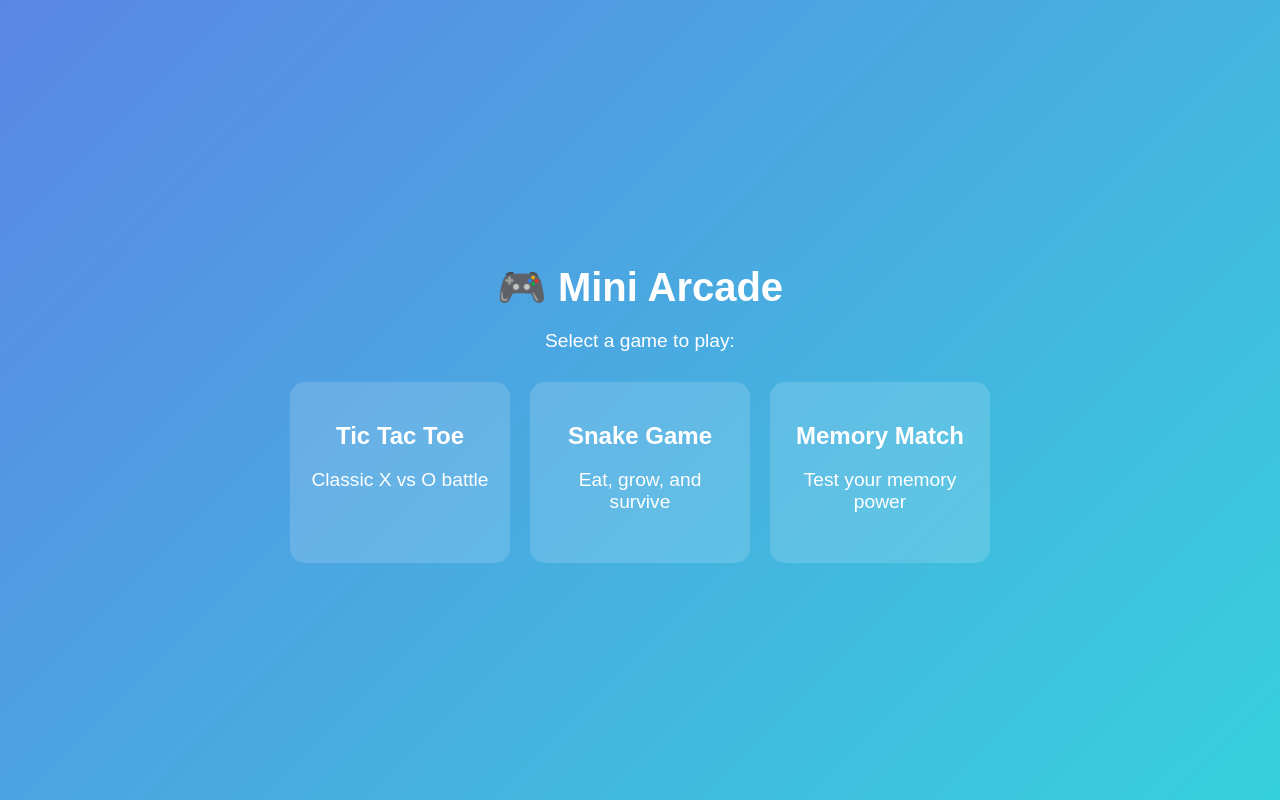
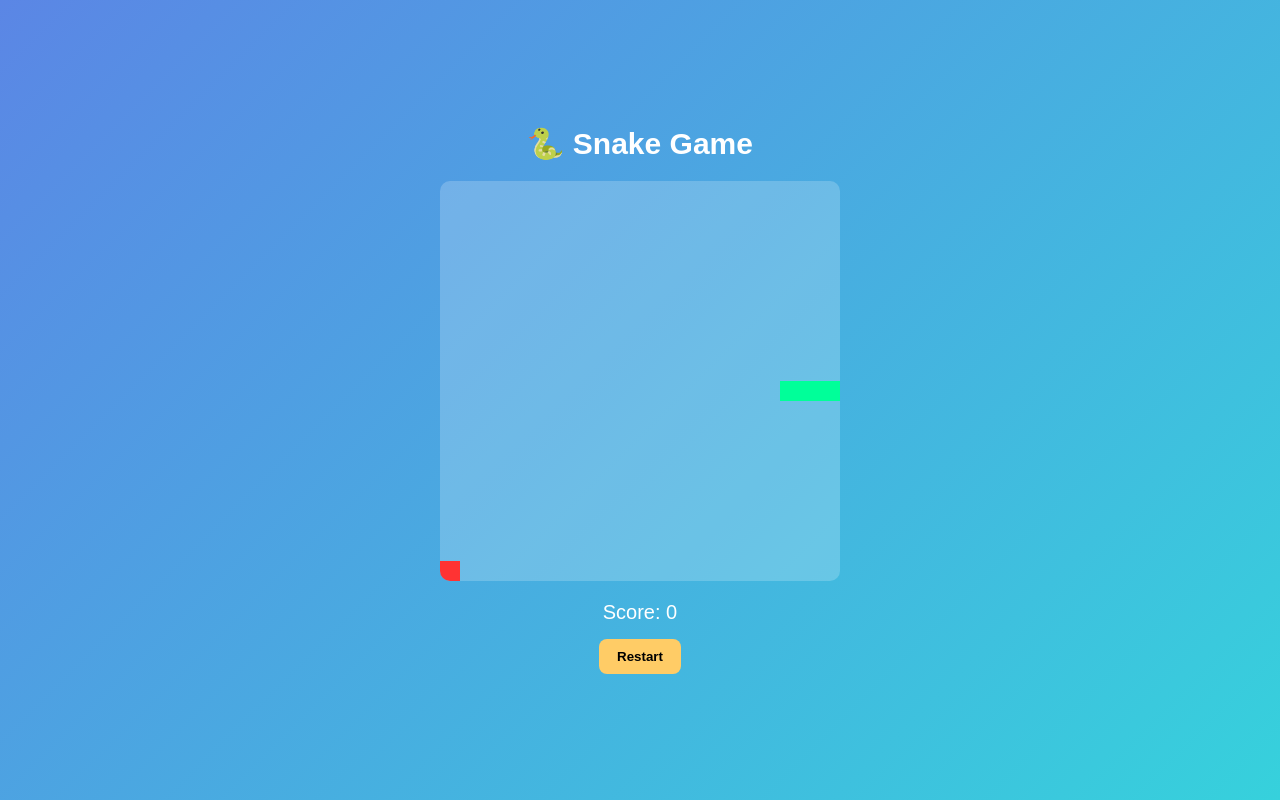
Before and after one commit to TechCreaterHub/MiniArcade, a plain HTML site: page index.html in a window 1280 px wide. Drawn offline with Linux system fonts and the light colour scheme.

Commit message:
Add files via upload

```diff
--- a/index.html
+++ b/index.html
@@ -3,28 +3,18 @@
 <head>
   <meta charset="UTF-8">
   <meta name="viewport" content="width=device-width, initial-scale=1.0">
-  <title>Mini Arcade</title>
+  <title>Snake Game</title>
   <link rel="stylesheet" href="style.css">
 </head>
 <body>
-  <div class="container">
-    <h1>🎮 Mini Arcade</h1>
-    <p>Select a game to play:</p>
-    <div class="games-grid">
-      <div class="game-card" onclick="openGame('tic tac toe')">
-        <h2>Tic Tac Toe</h2>
-        <p>Classic X vs O battle</p>
-      </div>
-      <div class="game-card" onclick="openGame('snake')">
-        <h2>Snake Game</h2>
-        <p>Eat, grow, and survive</p>
-      </div>
-      <div class="game-card" onclick="openGame('memory-match')">
-        <h2>Memory Match</h2>
-        <p>Test your memory power</p>
-      </div>
-    </div>
-  </div>
+
+  <h1>🐍 Snake Game</h1>
+
+  <canvas id="gameCanvas" width="400" height="400"></canvas>
+
+  <div id="score">Score: 0</div>
+
+  <button id="restartBtn">Restart</button>
 
   <script src="script.js"></script>
 </body>
--- a/script.js
+++ b/script.js
@@ -1,29 +1,102 @@
-// navigation + dynamic loader
-function openGame(gameId){
-  document.getElementById('dashboard').classList.add('hidden');
-  document.querySelectorAll('.game-section').forEach(s=>s.classList.add('hidden'));
-  const sec = document.getElementById(gameId);
-  sec.classList.remove('hidden');
-  document.getElementById('backBtn').style.display='block';
+const canvas = document.getElementById("gameCanvas");
+const ctx = canvas.getContext("2d");
 
-  // if game script not loaded, load it dynamically
-  if(!document.querySelector(`script[data-game="${gameId}"]`)){
-    const s = document.createElement('script');
-    s.src = `games/${gameId}.js`;
-    s.setAttribute('data-game', gameId);
-    document.body.appendChild(s);
+const scoreText = document.getElementById("score");
+const restartBtn = document.getElementById("restartBtn");
+
+const box = 20;
+let snake;
+let food;
+let dx;
+let dy;
+let score;
+let game;
+
+function init() {
+  snake = [
+    { x: 200, y: 200 },
+    { x: 180, y: 200 },
+    { x: 160, y: 200 }
+  ];
+
+  dx = box;
+  dy = 0;
+  score = 0;
+
+  placeFood();
+  scoreText.textContent = "Score: " + score;
+
+  if (game) clearInterval(game);
+  game = setInterval(gameLoop, 350);
+}
+
+function gameLoop() {
+  moveSnake();
+  if (checkGameOver()) return;
+  draw();
+}
+
+function moveSnake() {
+  const head = { x: snake[0].x + dx, y: snake[0].y + dy };
+
+  snake.unshift(head);
+
+  if (head.x === food.x && head.y === food.y) {
+    score++;
+    scoreText.textContent = "Score: " + score;
+    placeFood();
   } else {
-    // call init if already loaded
-    if(window[gameId] && typeof window[gameId].init === 'function') window[gameId].init();
+    snake.pop();
   }
 }
 
-function goBack(){
-  document.querySelectorAll('.game-section').forEach(s=>s.classList.add('hidden'));
-  document.getElementById('dashboard').classList.remove('hidden');
-  document.getElementById('backBtn').style.display='none';
+function placeFood() {
+  food = {
+    x: Math.floor(Math.random() * 20) * box,
+    y: Math.floor(Math.random() * 20) * box
+  };
 }
-function openGame(gameName) {
-  const path = `games/${gameName}/index.html`;
-  window.location.href = path;
+
+function draw() {
+  ctx.clearRect(0, 0, canvas.width, canvas.height);
+
+  ctx.fillStyle = "#00ff99";
+  snake.forEach(p => ctx.fillRect(p.x, p.y, box, box));
+
+  ctx.fillStyle = "#ff3333";
+  ctx.fillRect(food.x, food.y, box, box);
 }
+
+function checkGameOver() {
+  const head = snake[0];
+
+  if (head.x < 0 || head.x >= 400 || head.y < 0 || head.y >= 400) {
+    end();
+    return true;
+  }
+
+  for (let i = 1; i < snake.length; i++) {
+    if (head.x === snake[i].x && head.y === snake[i].y) {
+      end();
+      return true;
+    }
+  }
+
+  return false;
+}
+
+function end() {
+  clearInterval(game);
+  alert("Game Over! Score: " + score);
+}
+
+document.addEventListener("keydown", e => {
+  if (e.key === "ArrowUp" && dy === 0) { dx = 0; dy = -box; }
+  if (e.key === "ArrowDown" && dy === 0) { dx = 0; dy = box; }
+  if (e.key === "ArrowLeft" && dx === 0) { dx = -box; dy = 0; }
+  if (e.key === "ArrowRight" && dx === 0) { dx = box; dy = 0; }
+});
+
+restartBtn.addEventListener("click", init);
+
+init();
--- a/style.css
+++ b/style.css
@@ -1,51 +1,46 @@
-body {
+* {
   margin: 0;
   padding: 0;
+  box-sizing: border-box;
   font-family: "Poppins", sans-serif;
+}
+
+body {
+  height: 100vh;
+  display: flex;
+  flex-direction: column;
+  justify-content: center;
+  align-items: center;
   background: linear-gradient(135deg, #5b86e5, #36d1dc);
   color: white;
-  display: flex;
-  justify-content: center;
-  align-items: center;
-  height: 100vh;
-}
-
-.container {
-  text-align: center;
 }
 
 h1 {
-  font-size: 2.5rem;
+  margin-bottom: 20px;
+  font-size: 30px;
+}
+
+#gameCanvas {
+  background: rgba(255,255,255,0.2);
+  border-radius: 10px;
+  margin-bottom: 20px;
+}
+
+#score {
+  font-size: 20px;
   margin-bottom: 15px;
 }
 
-p {
-  margin-bottom: 30px;
-  font-size: 1.2rem;
+button {
+  padding: 10px 18px;
+  background-color: #ffcc66;
+  border: none;
+  border-radius: 8px;
+  color: black;
+  font-weight: bold;
+  cursor: pointer;
 }
 
-.games-grid {
-  display: grid;
-  grid-template-columns: repeat(auto-fit, minmax(220px, 1fr));
-  gap: 20px;
-  max-width: 700px;
-  margin: 0 auto;
+button:hover {
+  background-color: #ffe399;
 }
-
-.game-card {
-  background: rgba(255, 255, 255, 0.15);
-  border-radius: 15px;
-  padding: 20px;
-  cursor: pointer;
-  transition: 0.3s;
-}
-
-.game-card:hover {
-  transform: scale(1.05);
-  background: rgba(255, 255, 255, 0.25);
-}
-
-h2 {
-  margin-bottom: 10px;
-  font-size: 1.5rem;
-}
```
